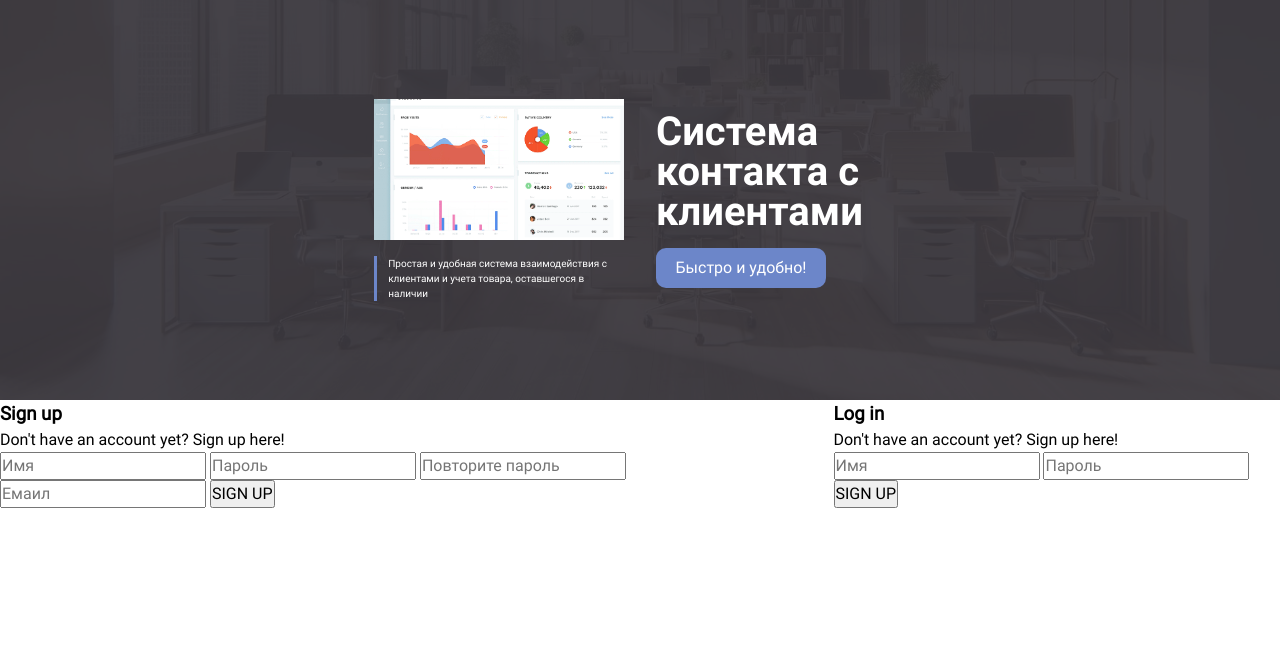
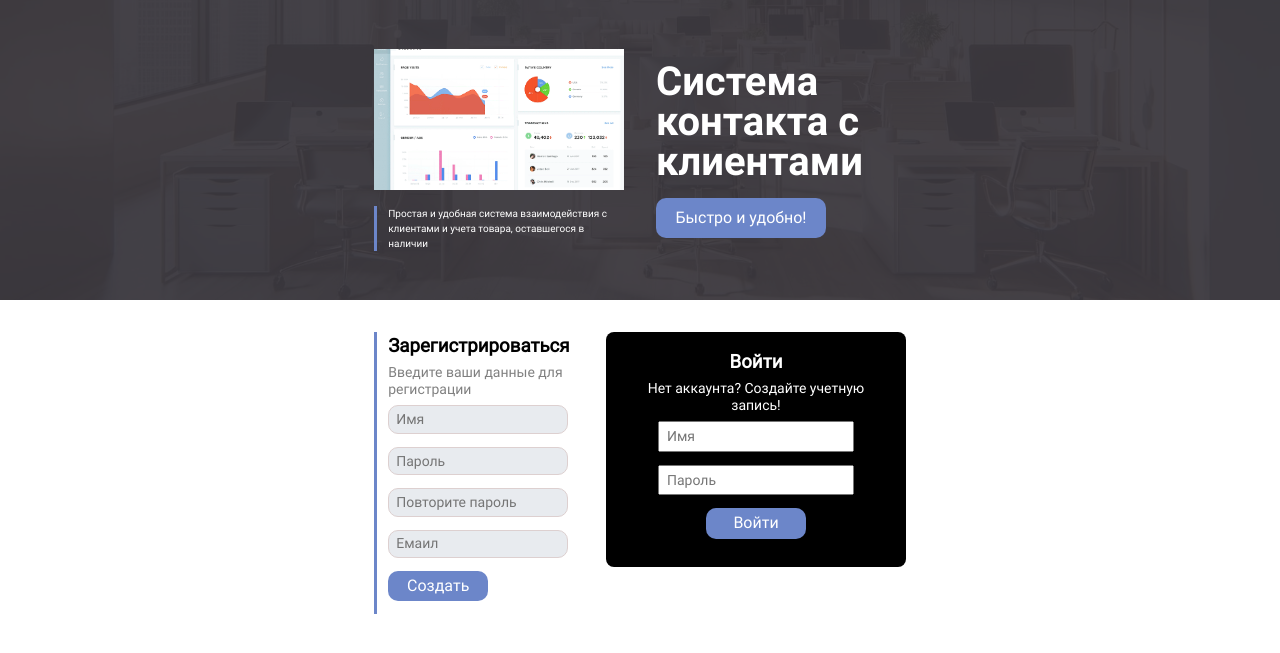
Before and after one commit to NeoScripter/thesis-crm, a PHP site: page / in a window 1280 px wide. Shown: the top 653 px of the page. Run offline with PHP 8.4, Linux system fonts and the light colour scheme.

Commit message:
Finished the entry page design

```diff
--- a/index.html
+++ b/index.html
@@ -24,23 +24,23 @@
         </section>
         <section class="form-wrapper">
             <div class="index-signup">
-                <h3>Sign up</h3>
-                <p>Don't have an account yet? Sign up here!</p>
+                <h3>Зарегистрироваться</h3>
+                <p>Введите ваши данные для регистрации</p>
                 <form action="includes/signup.inc.php" method="post" class="signup-form">
                     <input type="text" name="uid" placeholder="Имя">
                     <input type="password" name="pwd" placeholder="Пароль">
                     <input type="password" name="pwdrepeat" placeholder="Повторите пароль">
                     <input type="email" name="email" placeholder="Емаил">
-                    <button type="submit" name="submit">SIGN UP</button>
+                    <button type="submit" name="submit" class="submit-btn">Создать</button>
                 </form>
             </div>
             <div class="index-login">
-                <h3>Log in</h3>
-                <p>Don't have an account yet? Sign up here!</p>
-                <form action="includes/signup.inc.php" method="post" class="signup-form">
+                <h3>Войти</h3>
+                <p>Нет аккаунта? Создайте учетную запись!</p>
+                <form action="includes/signup.inc.php" method="post" class="login-form">
                     <input type="text" name="uid" placeholder="Имя">
                     <input type="password" name="pwd" placeholder="Пароль">
-                    <button type="submit" name="submit">SIGN UP</button>
+                    <button type="submit" name="submit" class="submit-btn">Войти</button>
                 </form>
             </div>
         </section>
--- a/style.css
+++ b/style.css
@@ -22,7 +22,7 @@ body {
 }
 
 .intro {
-    min-height: 400px;
+    min-height: 300px;
     display: flex;
     justify-content: center;
     align-items: center;
@@ -32,7 +32,6 @@ body {
     background-position: center;
     position: relative;
     color: #fff;
-    display: flex;
     flex-wrap: wrap;
     gap: 2rem;
     padding: 2rem;
@@ -83,5 +82,97 @@ body {
 .form-wrapper {
     display: flex;
     justify-content: center;
+    align-items: flex-start;
+    flex-wrap: wrap;
+    gap: 2rem;
+    padding: 2rem;
+}
+
+.index-signup {
+    border-left: 3px solid var(--btn-color);
+    padding-left: 0.7rem;
+}
+
+.index-signup {
+    flex-basis: 200px;
+}
+
+.index-login {
+    flex-basis: 300px;
+}
+
+.index-signup input {
+    background-color: rgb(232, 235, 239);
+    border: 1px solid rgb(221, 208, 208);
+    border-radius: 10px;
+    padding: 0.2em 0.5em;
+    font-size: 14px;
+}
+
+.form-wrapper h3 {
+    margin-bottom: 0.2em;
+}
+
+.form-wrapper p {
+    line-height: 1.2;
+    font-size: 14px;
+    color: grey;
+}
+
+.index-login {
+    display: flex;
+    flex-direction: column;
+    align-items: center;
+    background-color: black;
+    color: #fff;
+    padding: 1rem 2rem;
+    border-radius: 8px;
+}
+
+.index-login p {
+    color: #fff;
+    text-align: center;
+}
+
+.index-login input {
+    padding: 0.2em 0.5em;
+    font-size: 14px;
+}
+
+.form-wrapper input::placeholder {
+    font-size: 14px;
+}
+
+
+.signup-form,
+.login-form {
+    display: flex;
+    flex-direction: column;
+    width: 180px;
+    margin-top: 0.5em;
+}
+
+.login-form {
     align-items: center;
 }
+
+.signup-form > *,
+.login-form > * {
+    margin-bottom: 0.8rem;
+}
+
+.submit-btn {
+    background-color: var(--btn-color);
+    border: none;
+    border-radius: 10px;
+    color: #fff;
+    padding: 0.2em;
+    width: 100px;
+    cursor: pointer;
+}
+
+@media screen and (max-width: 600px) {
+    .index-signup {
+        margin-right: 50px;
+    }
+}
```
